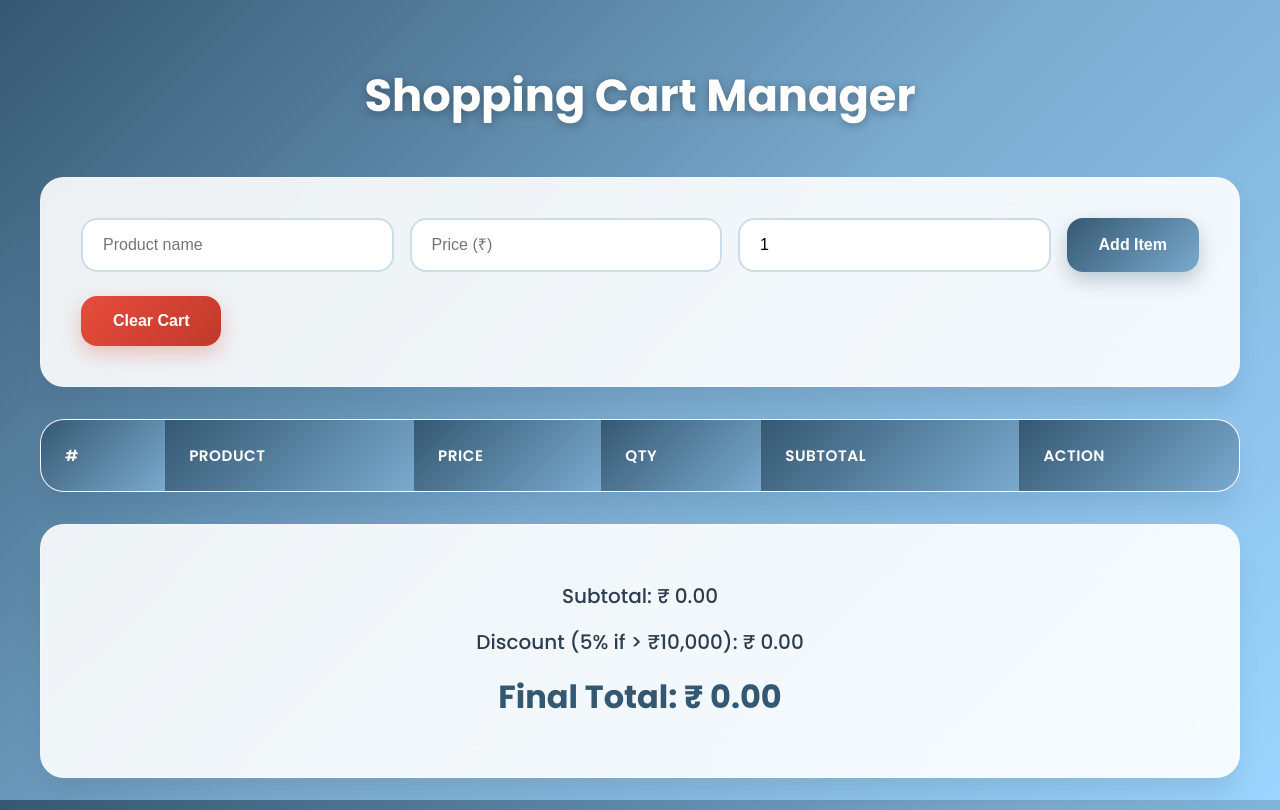
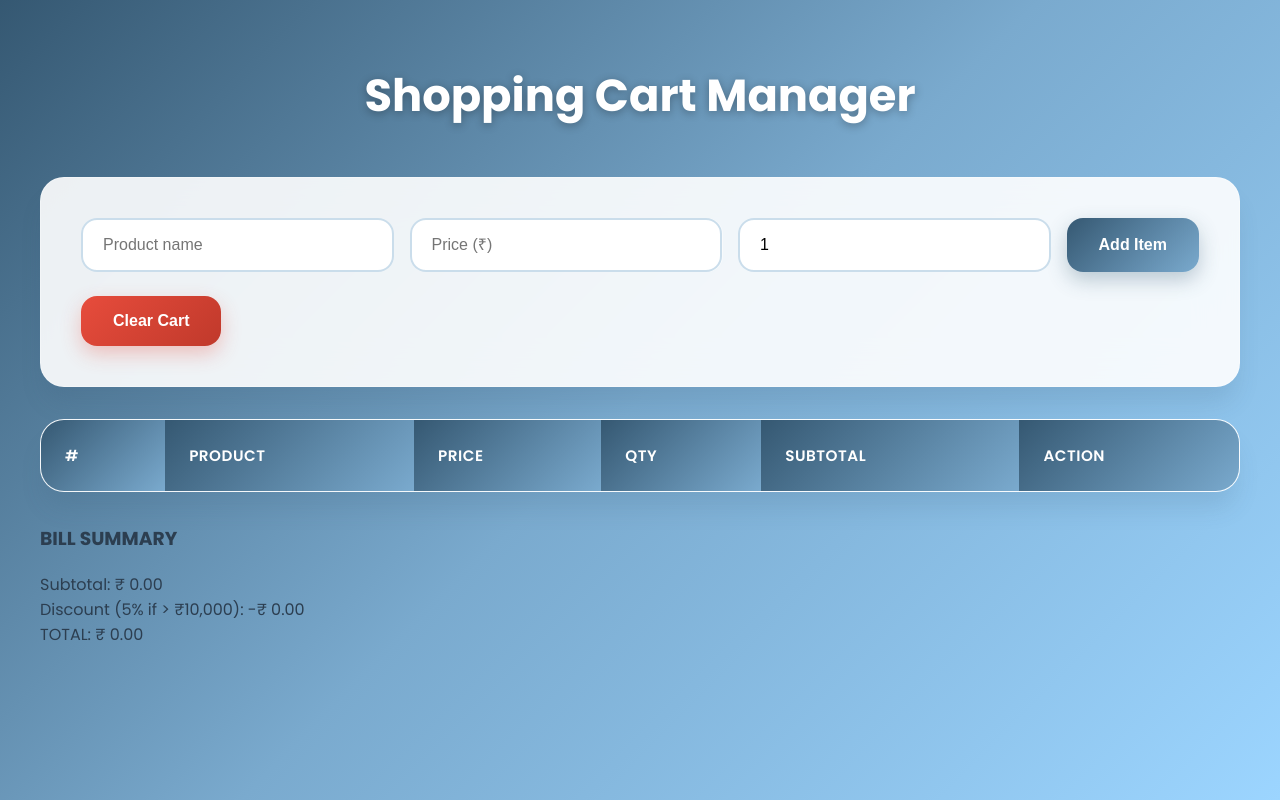
Before and after one commit to prasanna-0806/shopping-cart, a plain HTML site: page index.html in a window 1280 px wide. Drawn offline with Linux system fonts and the light colour scheme.

Commit message:
Update index.html

```diff
--- a/index.html
+++ b/index.html
@@ -36,10 +36,23 @@
       <tbody id="cartBody"></tbody>
     </table>
 
-    <div id="cartSummary" class="summary">
-      <p>Subtotal: ₹ <span id="subtotal">0.00</span></p>
-      <p>Discount (5% if > ₹10,000): ₹ <span id="discount">0.00</span></p>
-      <p><strong>Final Total: ₹ <span id="finalTotal">0.00</span></strong></p>
+    <!-- BILL STYLE SUMMARY -->
+    <div id="cartSummary" class="bill-section">
+      <div class="bill-header">
+        <h3>BILL SUMMARY</h3>
+      </div>
+      <div class="bill-row">
+        <span>Subtotal:</span>
+        <span>₹ <span id="subtotal">0.00</span></span>
+      </div>
+      <div class="bill-row discount-row">
+        <span>Discount (5% if > ₹10,000):</span>
+        <span>-₹ <span id="discount">0.00</span></span>
+      </div>
+      <div class="bill-total-row">
+        <span>TOTAL:</span>
+        <span>₹ <span id="finalTotal">0.00</span></span>
+      </div>
     </div>
   </div>
 
```
